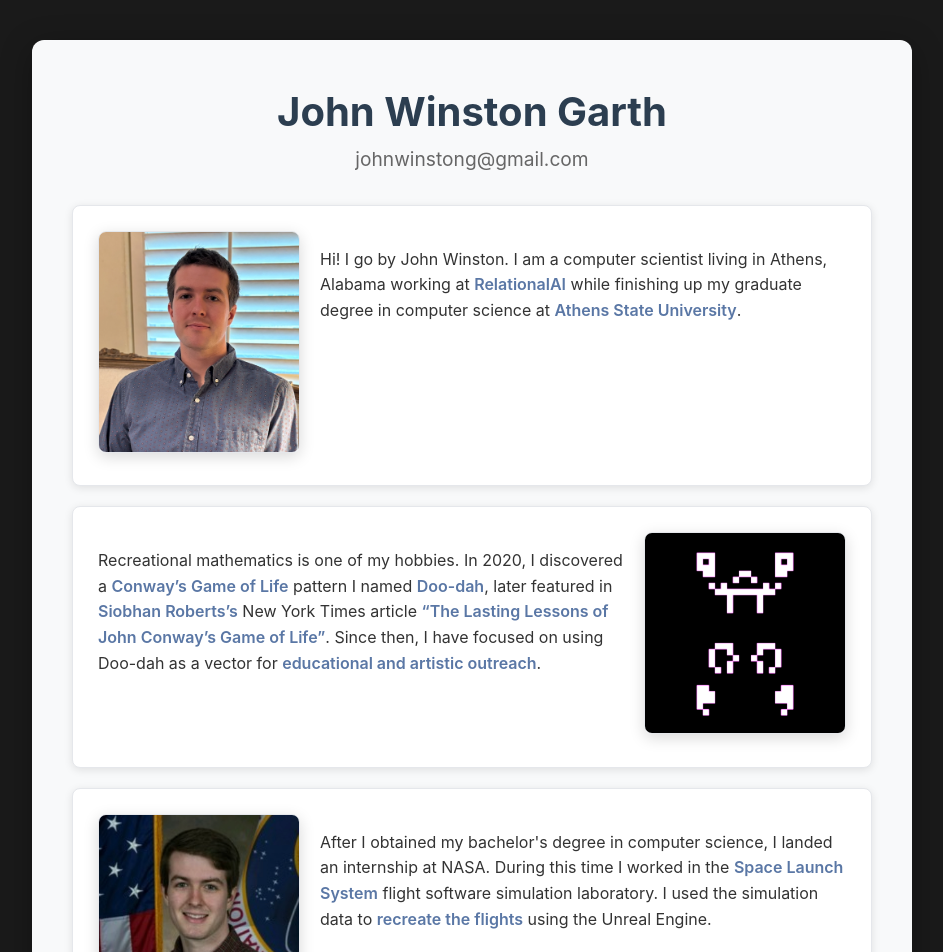
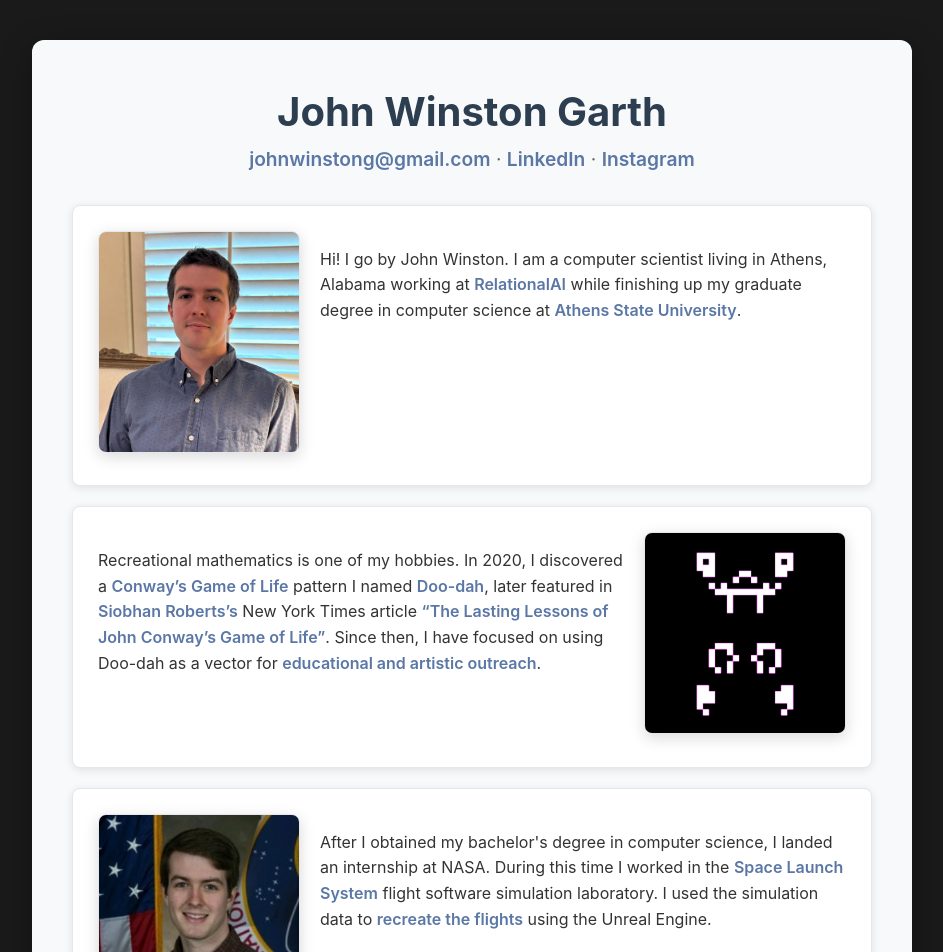
Before and after one commit to johnwinston/johnwinston.github.io, a Jekyll site: the page built from index.html, in a window 1280 px wide. Shown: the top 952 px of the page, without its empty margins (168-1111 px from the left). Built offline with Jekyll 4.4.1, drawn with Linux system fonts in a browser that asks for light colours.

Commit message:
Site links and favicon

```diff
--- a/_layouts/default.html
+++ b/_layouts/default.html
@@ -5,6 +5,8 @@
     <meta name="viewport" content="width=device-width, initial-scale=1.0">
     <title>John Winston Garth's Webpage</title>
     <meta name="description" content="{{ page.description | default: site.description }}">
+    <link rel="icon" type="image/png" sizes="32x32" href="{{ '/assets/images/moon_pfp.png' | relative_url }}">
+    <link rel="apple-touch-icon" href="{{ '/assets/images/moon_pfp.png' | relative_url }}">
     <style>
         body {
             font-family: -apple-system, BlinkMacSystemFont, 'Segoe UI', sans-serif;
--- a/index.html
+++ b/index.html
@@ -4,7 +4,7 @@
 ---
 
 <h1 style="text-align: center; font-weight: bold; margin: 0 0 0px 0; font-size: 2.5em;">John Winston Garth</h1>
-<p style="text-align: center; margin: 0 0 30px 0; font-size: 1.2em; color: #666;">johnwinstong@gmail.com</p>
+<p style="text-align: center; margin: 0 0 30px 0; font-size: 1.2em; color: #666;"><a href="mailto:johnwinstong@gmail.com">johnwinstong@gmail.com</a> · <a href="https://www.linkedin.com/in/john-winston-garth/">LinkedIn</a> · <a href="https://www.instagram.com/johnwinst/">Instagram</a></p>
 
 <div class="content-with-image">
     <a href="/assets/images/Me.png">
```
Also changed, not shown: assets/images/moon_pfp.png (added), 3 other files.
